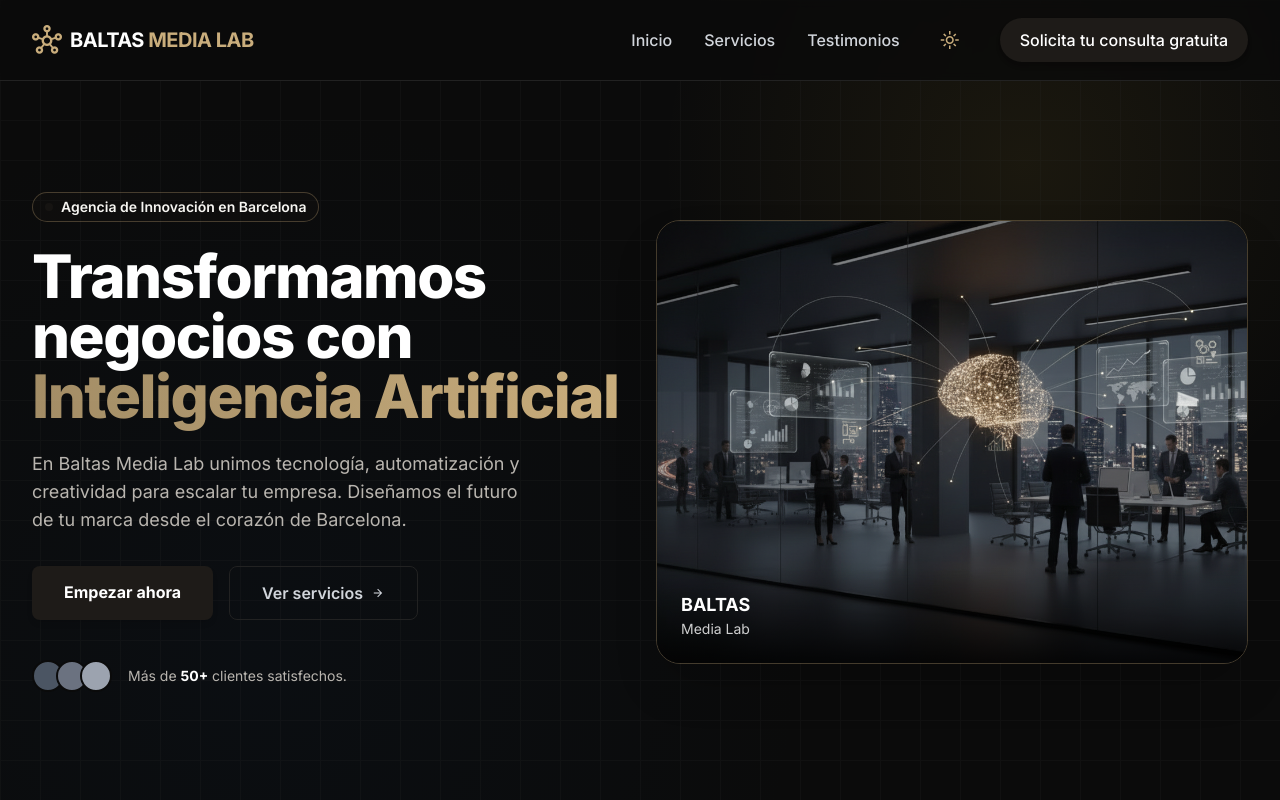
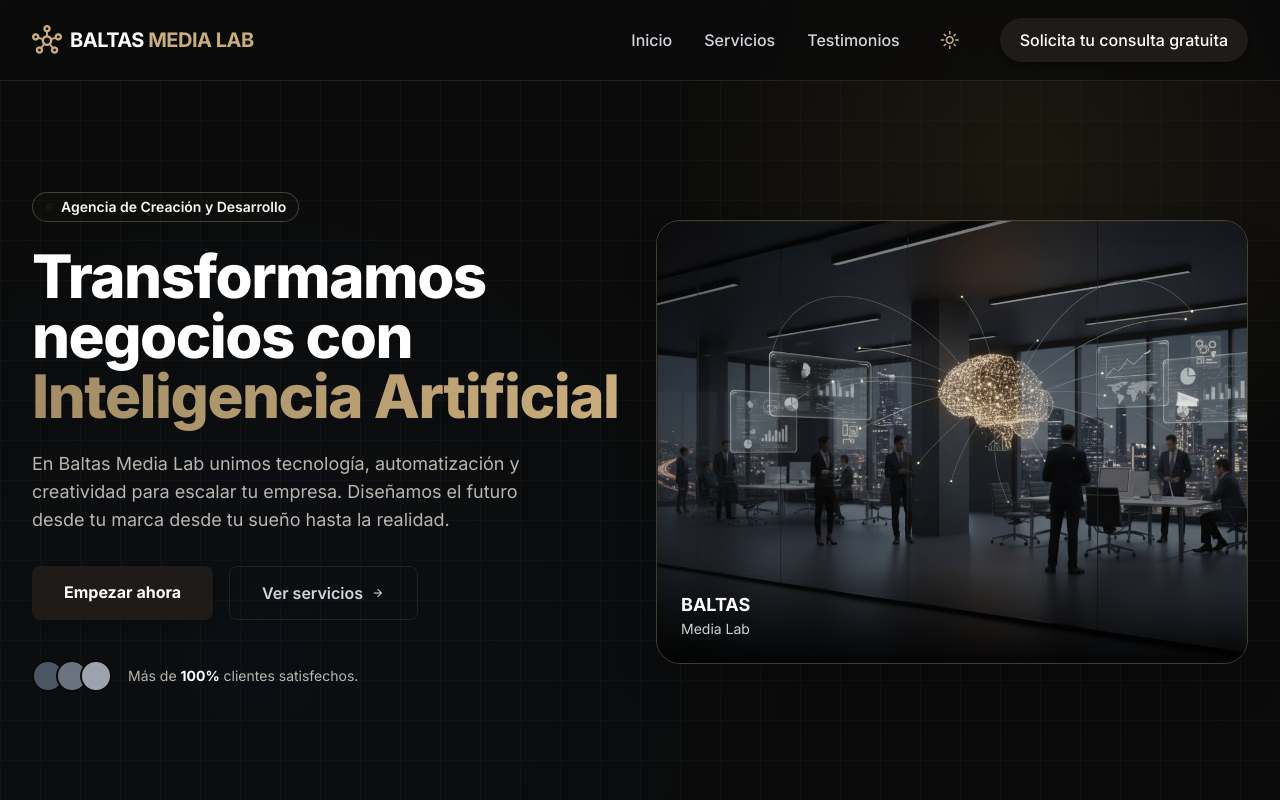
Before and after one commit to Rober-prog/Baltas-Media-Lab, a plain HTML site: page index.html in a window 1280 px wide. Shown: the top 800 px of the page. Drawn offline with nearby package versions, Linux system fonts and the light colour scheme.

Commit message:
Update agency name and client satisfaction percentage

```diff
--- a/index.html
+++ b/index.html
@@ -116,13 +116,13 @@
 <div class="fade-in-up">
 <div class="inline-flex items-center gap-2 px-3 py-1 rounded-full bg-primary/20 text-text-light text-sm font-semibold mb-6 border border-accent/30">
 <span class="w-2 h-2 rounded-full bg-primary animate-pulse"></span>
-                        Agencia de Innovación en Barcelona
+                        Agencia de Creación y Desarrollo
                     </div>
 <h1 class="text-4xl sm:text-5xl md:text-5xl lg:text-6xl font-extrabold tracking-tight text-white leading-tight mb-6">
                         Transformamos negocios con <span class="text-transparent bg-clip-text bg-gradient-to-r from-accent/80 to-accent">Inteligencia Artificial</span>
 </h1>
 <p class="text-base sm:text-lg text-text-dark mb-8 max-w-lg leading-relaxed">
-                        En Baltas Media Lab unimos tecnología, automatización y creatividad para escalar tu empresa. Diseñamos el futuro de tu marca desde el corazón de Barcelona.
+                        En Baltas Media Lab unimos tecnología, automatización y creatividad para escalar tu empresa. Diseñamos el futuro desde tu marca desde tu sueño hasta la realidad.
                     </p>
 <div class="flex flex-col sm:flex-row gap-4">
 <a class="bg-primary hover:bg-secondary text-white px-6 sm:px-8 py-3.5 rounded-lg font-bold text-center transition shadow-md hover:shadow-lg" href="#contacto">
@@ -139,7 +139,7 @@
 <div class="w-8 h-8 rounded-full bg-gray-500 border-2 border-background-dark"></div>
 <div class="w-8 h-8 rounded-full bg-gray-400 border-2 border-background-dark"></div>
 </div>
-<p>Más de <span class="font-bold text-white">50+</span> clientes satisfechos.</p>
+<p>Más de <span class="font-bold text-white">100%</span> clientes satisfechos.</p>
 </div>
 </div>
     <div class="relative fade-in-up delay-200 flex justify-center">
```
